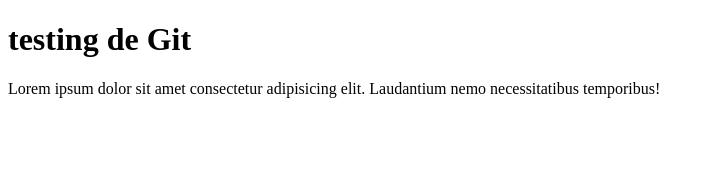
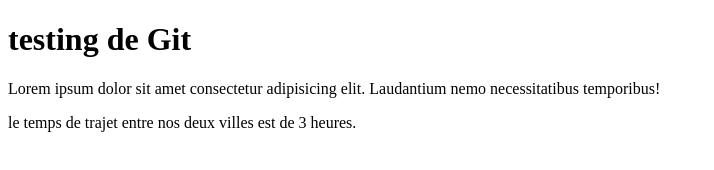
Before and after one commit to Chienjaune/gitraining, a plain HTML site: page index.html in a window 1280 px wide. Shown: the whole page, without its empty margins (0-714 px from the left). Drawn offline with Linux system fonts and the light colour scheme.

Commit message:
Update index.html
ajout d'un paragraphe

```diff
--- a/index.html
+++ b/index.html
@@ -11,7 +11,7 @@
 <body>
     <h1>testing de Git</h1>
     <p>Lorem ipsum dolor sit amet consectetur adipisicing elit. Laudantium nemo necessitatibus temporibus!</p>
-
+    <p> le temps de trajet entre nos deux villes est de 3 heures.</p>
 </body>
 
 </html>
```
